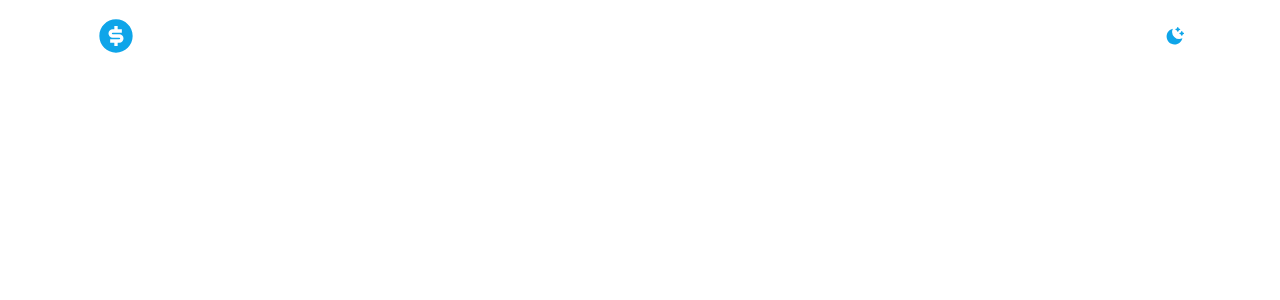
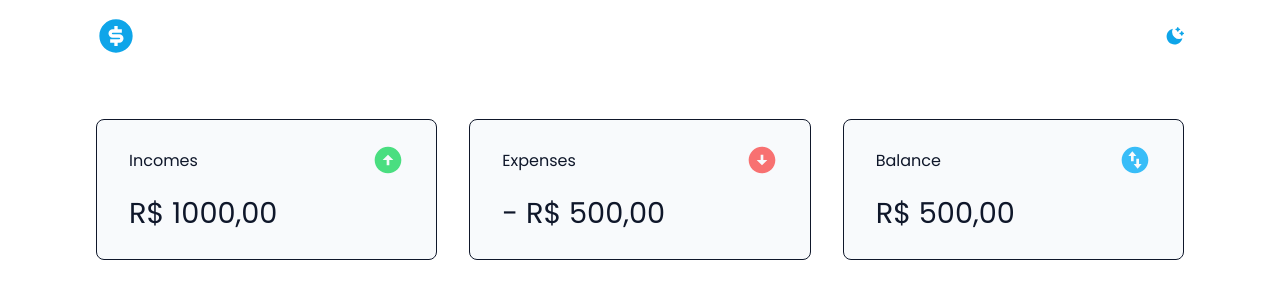
Before and after one commit to rafaelmfranca/react-expenses-control, a React (Vite) app: page / in a window 1280 px wide. Shown: the top 300 px of the page. Built offline with nearby package versions, Linux system fonts and the light colour scheme.

Commit message:
:sparkles: Add Overview/Summary components

```diff
--- a/src/App.tsx
+++ b/src/App.tsx
@@ -5,6 +5,7 @@ import useTheme from './hooks/useTheme';
 import lightTheme from './styles/themes/light';
 import darkTheme from './styles/themes/dark';
 import Header from './components/Header';
+import Overview from './components/Overview/index';
 
 const App: React.FC = () => {
   const [theme, toggleTheme] = useTheme();
@@ -13,6 +14,7 @@ const App: React.FC = () => {
     <ThemeProvider theme={theme === 'light' ? lightTheme : darkTheme}>
       <GlobalStyle />
       <Header toggleTheme={toggleTheme} theme={theme} />
+      <Overview />
     </ThemeProvider>
   );
 };
--- /dev/null
+++ b/src/components/Overview/index.tsx
@@ -0,0 +1,13 @@
+import React from 'react';
+import StyledOverview from './styles';
+import Summary from '../Summary/index';
+
+const Overview: React.FC = () => {
+  return (
+    <StyledOverview>
+      <Summary />
+    </StyledOverview>
+  );
+};
+
+export default Overview;
--- /dev/null
+++ b/src/components/Overview/styles.ts
@@ -0,0 +1,9 @@
+import styled from 'styled-components';
+
+const StyledOverview = styled.main`
+  max-width: 1120px;
+  margin: 0 auto;
+  padding: 2.5rem 1rem;
+`;
+
+export default StyledOverview;
--- /dev/null
+++ b/src/components/Summary/index.tsx
@@ -0,0 +1,37 @@
+import React from 'react';
+import {
+  RiArrowDownCircleFill,
+  RiArrowUpCircleFill,
+  RiSwapFill
+} from 'react-icons/ri';
+import StyledSummary from './styles';
+
+const Summary: React.FC = () => {
+  return (
+    <StyledSummary>
+      <div>
+        <header>
+          <p>Incomes</p>
+          <RiArrowUpCircleFill style={{ color: 'var(--green-400)' }} />
+        </header>
+        <strong>R$ 1000,00</strong>
+      </div>
+      <div>
+        <header>
+          <p>Expenses</p>
+          <RiArrowDownCircleFill style={{ color: 'var(--red-400)' }} />
+        </header>
+        <strong>- R$ 500,00</strong>
+      </div>
+      <div>
+        <header>
+          <p>Balance</p>
+          <RiSwapFill style={{ color: 'var(--sky-400)' }} />
+        </header>
+        <strong>R$ 500,00</strong>
+      </div>
+    </StyledSummary>
+  );
+};
+
+export default Summary;
--- /dev/null
+++ b/src/components/Summary/styles.ts
@@ -0,0 +1,35 @@
+import styled from 'styled-components';
+
+const StyledSummary = styled.section`
+  display: grid;
+  grid-template-columns: repeat(3, 1fr);
+  gap: 2rem;
+  overflow-x: auto;
+
+  div {
+    background: ${({ theme }) => theme.colors.shape};
+    padding: 1.5rem 2rem;
+    border-radius: 0.5rem;
+    color: ${({ theme }) => theme.colors.textTitle};
+    border: 1px solid ${({ theme }) => theme.colors.shapeBorder};
+
+    header {
+      display: flex;
+      align-items: center;
+      justify-content: space-between;
+
+      svg {
+        font-size: 2rem;
+      }
+    }
+
+    strong {
+      display: block;
+      margin-top: 1rem;
+      font-size: 1.8rem;
+      font-weight: 500;
+    }
+  }
+`;
+
+export default StyledSummary;
```
